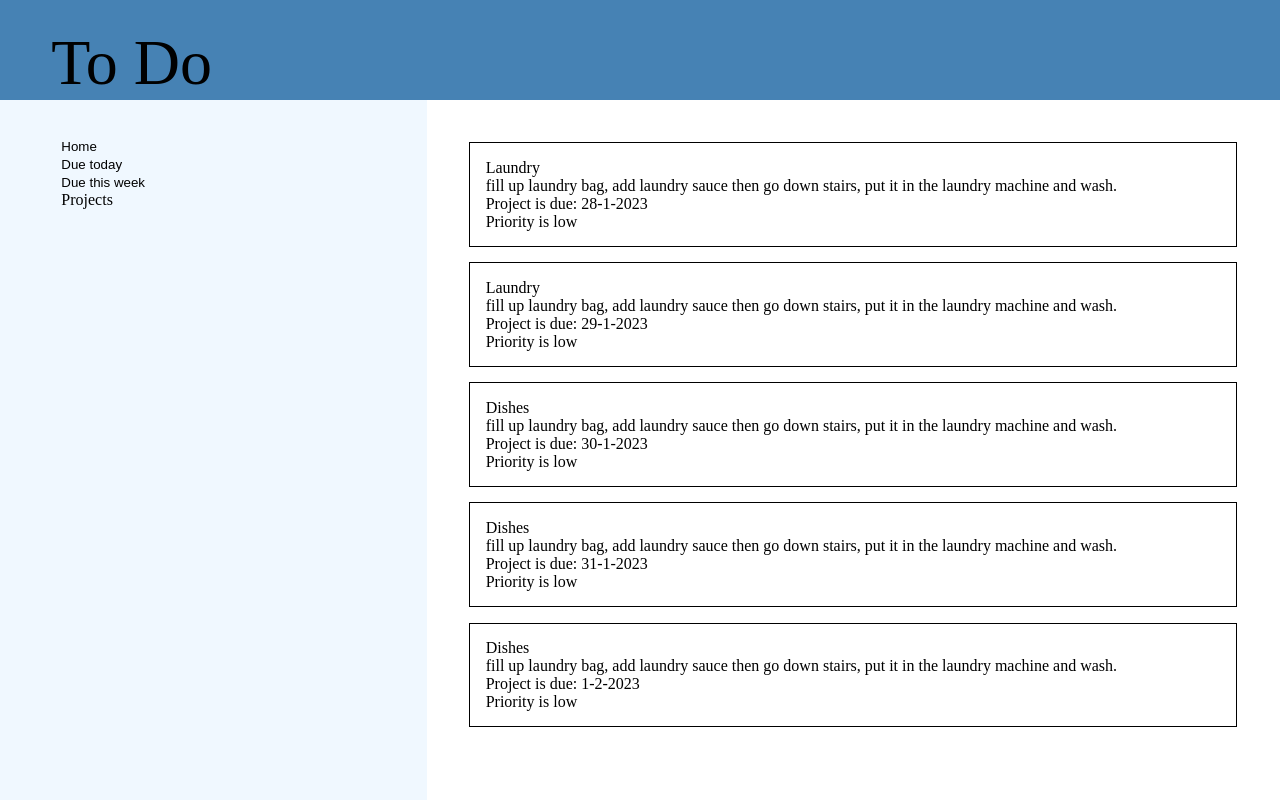
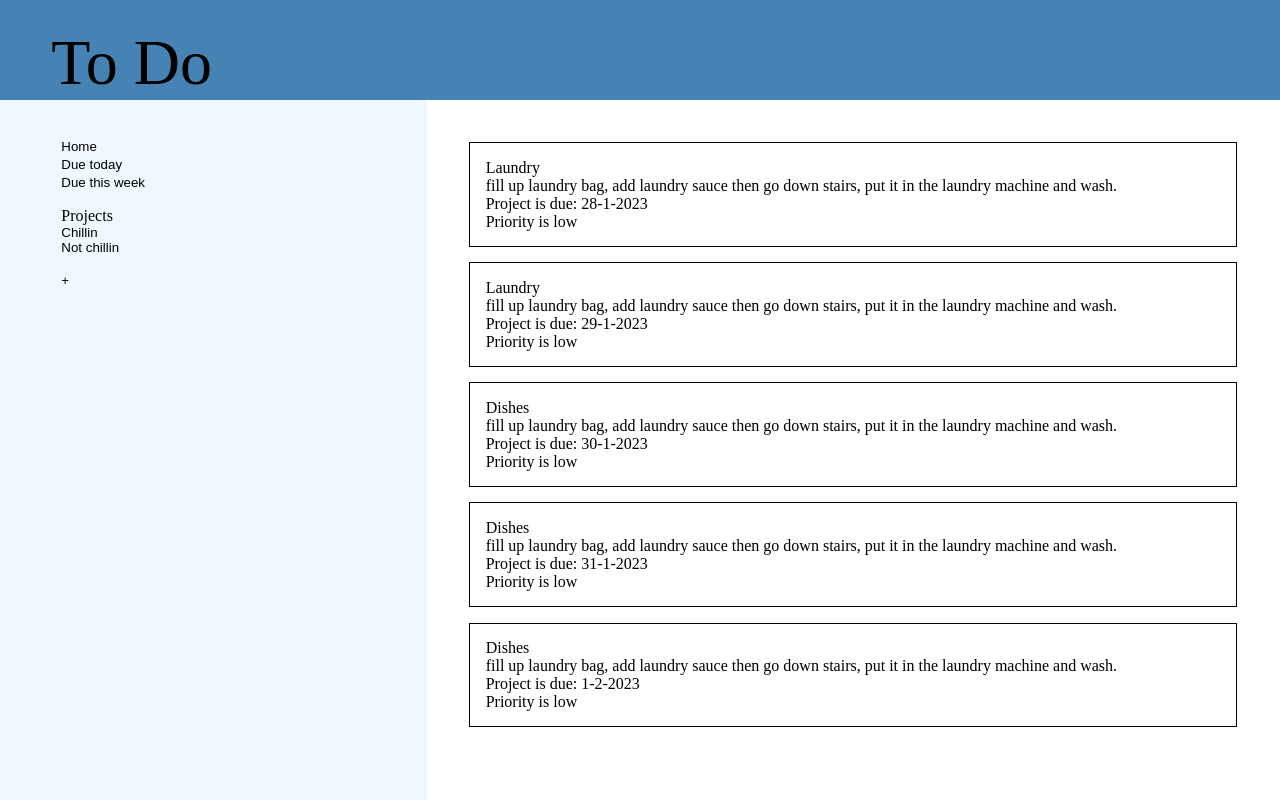
Before and after one commit to Billy-Dins/todo-list, a website built with webpack: page dist/index.html in a window 1280 px wide. Built offline with nearby package versions, Linux system fonts and the light colour scheme.

Commit message:
added nav projects functionality

```diff
--- /dev/null
+++ b/src/DOM/newProject.js
@@ -0,0 +1,25 @@
+import { groupBy } from "../logic";
+import { render } from "../DOM/render.js";
+import removeContent from "../DOM/remove.js"
+
+const parentProjects = document.getElementById('nav-projects')
+
+const navProjects = function() {
+    const allProjects = groupBy('project')
+    const numProjects = Object.keys(allProjects).length
+    for (let i = 0; i < numProjects; i++) {
+        const project = document.createElement('button');
+        project.addEventListener('click', () => {
+            removeContent();
+            render('project', `${Object.keys(allProjects)[i]}`)
+        })
+        project.textContent = `${Object.keys(allProjects)[i]}`;
+        parentProjects.appendChild(project);
+    }
+};
+
+const newProject = function() {
+    console.log('hello')
+}
+
+export { navProjects, newProject }
--- a/src/DOM/remove.js
+++ b/src/DOM/remove.js
@@ -6,4 +6,4 @@ const removeContent = function () {
     };
 };
 
-export { removeContent }
+export default removeContent
--- a/src/index.js
+++ b/src/index.js
@@ -1,7 +1,8 @@
 import './style.scss';
 
 import { render, dueToday, dueThisWeek, displayObject } from './DOM/render.js'
-import { removeContent } from './DOM/remove.js'
+import removeContent from './DOM/remove.js'
+import { newProject, navProjects } from './DOM/newProject.js'
 
 import { getItemValues } from './logic.js'
 
@@ -12,6 +13,7 @@ getItemValues('Dishes', "30-1-2023", 'Chillin')
 getItemValues('Dishes', "31-1-2023", 'Not chillin')
 getItemValues('Dishes', "1-2-2023", 'Not chillin')
 
+navProjects();
 render();
 
 const homeButton = document.getElementById('home-btn');
@@ -33,3 +35,7 @@ weekButton.addEventListener('click', () => {
     const weekArray = dueThisWeek();
     displayObject(weekArray);
 });
+const addProject = document.getElementById('project-btn');
+addProject.addEventListener('click', () => {
+    newProject();
+})
--- a/src/logic.js
+++ b/src/logic.js
@@ -23,11 +23,8 @@ const getItemValues = function(objectTitle, calendarSelection, projectTitle) {
 // the item shares a common key with other items then returns them as grouped
 // objects within an array
 const groupBy = function(object) {
-    return todoItems.reduce((acc, currentValue) => {
-        console.log(`acc is ${acc}`)
-        console.log(`currentValue is ${currentValue}`)
+    return JSON.parse(localStorage.getItem("to do items")).reduce((acc, currentValue) => {
        const selectedValue = currentValue[object];
-       console.log(`selectedValue is ${selectedValue}`)
        if (!acc[selectedValue]) {
           acc[selectedValue] = [];
        }
--- a/src/style.scss
+++ b/src/style.scss
@@ -33,6 +33,11 @@ nav {
   padding: 5% 0 5% 5%;
   background-color: $nav-bg-color;
 }
+#nav-projects {
+  display: flex;
+  align-items: flex-start;
+  flex-direction: column;
+}
 main {
   padding: 5%;
   grid-column: 2/3;
```
Also changed, not shown: dist/index.html, dist/main.js.
